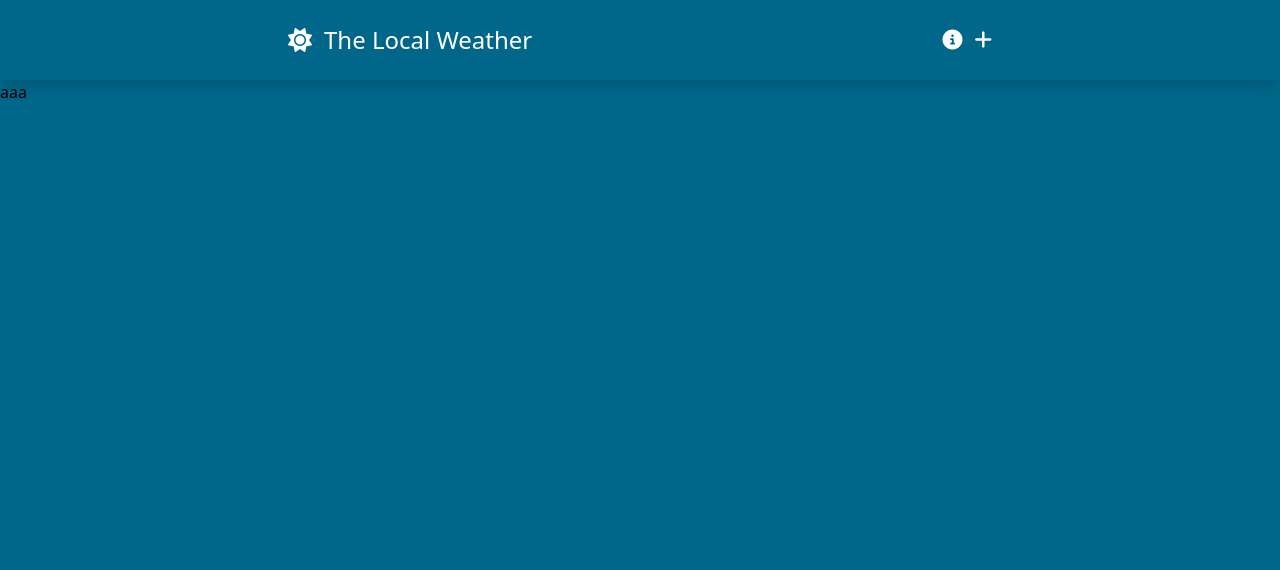
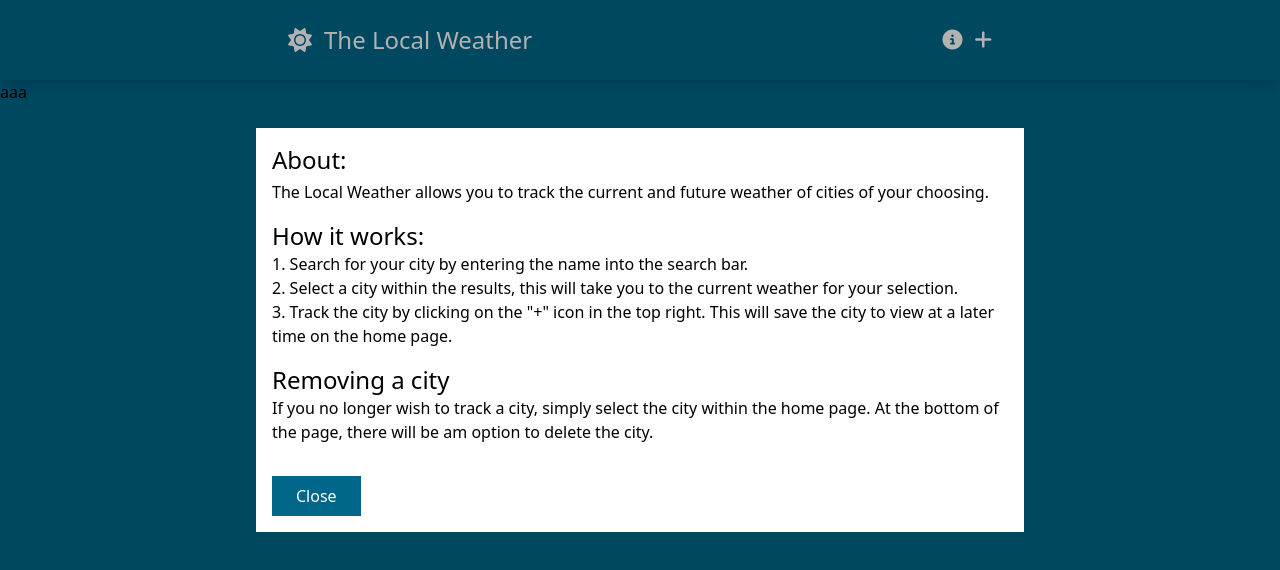
Before and after one commit to nhocvukhoa/vue_weather_app, a Vue app: page / in a window 1280 px wide. Both pictures are taken after a click on the icon 952 px from the left and 40 px from the top of the page. Shown: the top 570 px of the page. Built offline with nearby package versions, Linux system fonts and the light colour scheme.

Commit message:
create modal

```diff
--- /dev/null
+++ b/src/components/BaseModal.vue
@@ -0,0 +1,58 @@
+<template>
+  <Teleport to="body">
+    <Transition name="modal-outer">
+      <div
+        v-show="modalActive"
+        class="absolute w-full bg-black bg-opacity-30 h-screen top-0 left-0 flex justify-center px-8"
+      >
+        <div
+          v-if="modalActive"
+          class="p-4 bg-white self-start mt-32 max-w-screen-md"
+        >
+          <slot></slot>
+          <button
+            class="text-white mt-8 bg-weather-primary py-2 px-6"
+            @click="$emit('close-modal')"
+          >
+            Close
+          </button>
+        </div>
+      </div>
+    </Transition>
+  </Teleport>
+</template>
+
+<script setup>
+import { defineProps } from "vue";
+
+defineProps({
+  modalActive: {
+    type: Boolean,
+    default: false,
+  },
+});
+</script>
+
+<style scoped>
+.modal-outer-enter-active,
+.modal-outer-leave-active {
+  transition: opacity 0.3s cubic-bezier(0.52, 0.02, 0.19, 1.02);
+}
+.modal-outer-enter-from,
+.modal-outer-leave-to {
+  opacity: 0;
+}
+.modal-inner-enter-active {
+  transition: all 0.3s cubic-bezier(0.52, 0.02, 0.19, 1.02) 0.15s;
+}
+.modal-inner-leave-active {
+  transition: all 0.3s cubic-bezier(0.52, 0.02, 0.19, 1.02);
+}
+.modal-inner-enter-from {
+  opacity: 0;
+  transform: scale(0.8);
+}
+.modal-inner-leave-to {
+  transform: scale(0.8);
+}
+</style>
--- a/src/components/SiteNavigation.vue
+++ b/src/components/SiteNavigation.vue
@@ -12,11 +12,52 @@
       <div class="flex gap-3 flex-1 justify-end">
         <i
           class="fa-solid fa-circle-info text-xl hover:text-weather-secondary duration-150 cursor-pointer"
+          @click="toggleModal"
         ></i>
         <i
           class="fa-solid fa-plus text-xl hover:text-weather-secondary duration-150 cursor-pointer"
         ></i>
       </div>
     </nav>
+    <base-modal :modalActive="modalActive" @close-modal="toggleModal">
+      <div class="text-black">
+        <h1 class="text-2xl mb-1">About:</h1>
+        <p class="mb-4">
+          The Local Weather allows you to track the current and future weather
+          of cities of your choosing.
+        </p>
+        <h2 class="text-2xl">How it works:</h2>
+        <ol class="list-decimal list-inside mb-4">
+          <li>
+            Search for your city by entering the name into the search bar.
+          </li>
+          <li>
+            Select a city within the results, this will take you to the current
+            weather for your selection.
+          </li>
+          <li>
+            Track the city by clicking on the "+" icon in the top right. This
+            will save the city to view at a later time on the home page.
+          </li>
+        </ol>
+
+        <h2 class="text-2xl">Removing a city</h2>
+        <p>
+          If you no longer wish to track a city, simply select the city within
+          the home page. At the bottom of the page, there will be am option to
+          delete the city.
+        </p>
+      </div>
+    </base-modal>
   </header>
 </template>
+
+<script setup>
+import BaseModal from "./BaseModal.vue";
+import { ref } from "vue";
+
+const modalActive = ref(false);
+const toggleModal = () => {
+  modalActive.value = !modalActive.value;
+};
+</script>
```
